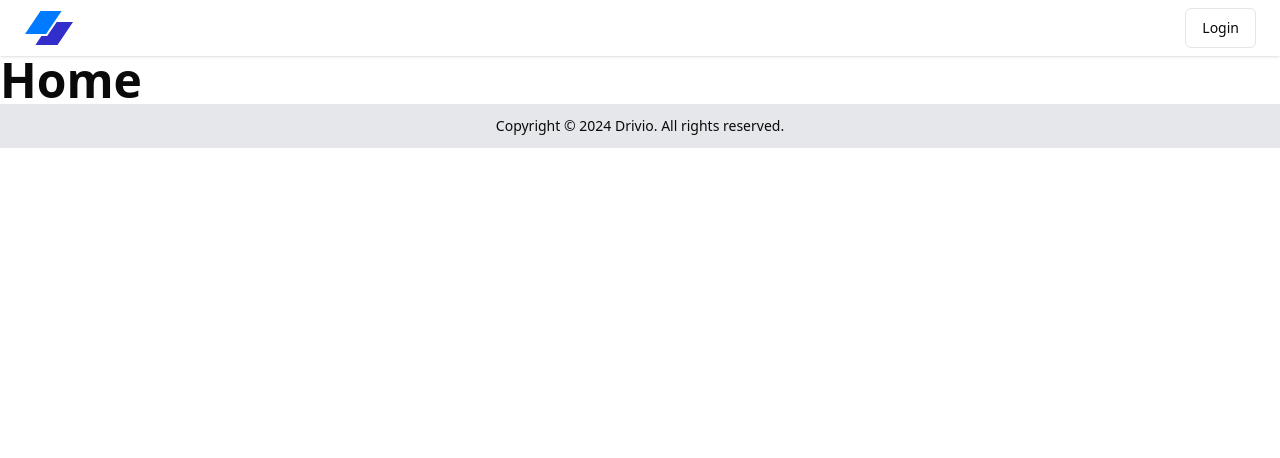
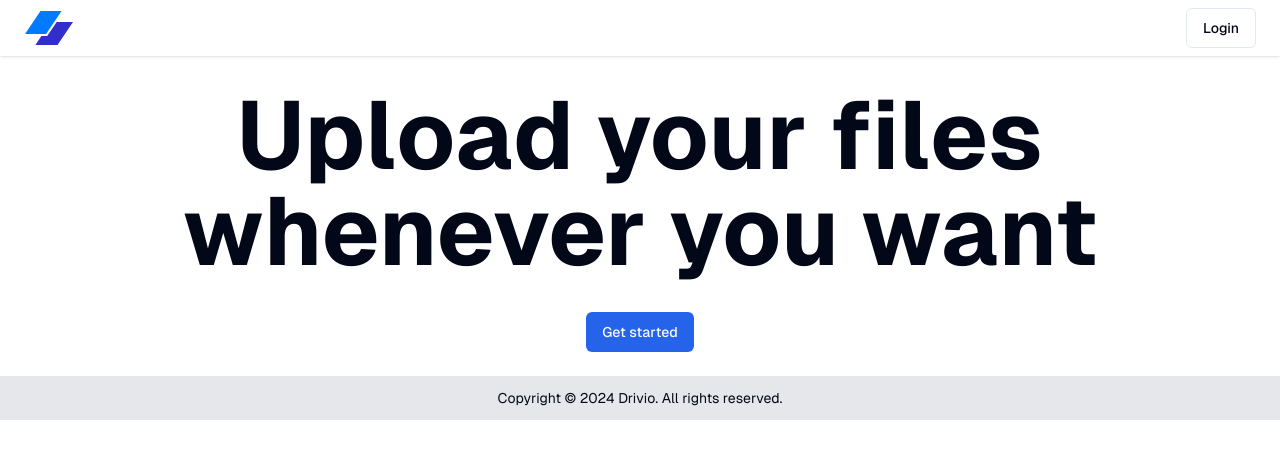
Before and after one commit to maharshidas001/drivio-file, a Next.js app: page / in a window 1280 px wide. Shown: the top 458 px of the page. Built offline with nearby package versions, Linux system fonts and the light colour scheme.

Commit message:
Home Page

```diff
--- /dev/null
+++ b/src/app/custom.css
@@ -0,0 +1,5 @@
+*,
+*::before,
+*:after {
+  @apply font-geistsans;
+}
--- a/src/app/globals.css
+++ b/src/app/globals.css
@@ -1,3 +1,5 @@
+@import './custom.css';
+
 @tailwind base;
 @tailwind components;
 @tailwind utilities;
@@ -5,52 +7,52 @@
 @layer base {
   :root {
     --background: 0 0% 100%;
-    --foreground: 0 0% 3.9%;
+    --foreground: 222.2 84% 4.9%;
     --card: 0 0% 100%;
-    --card-foreground: 0 0% 3.9%;
+    --card-foreground: 222.2 84% 4.9%;
     --popover: 0 0% 100%;
-    --popover-foreground: 0 0% 3.9%;
-    --primary: 0 0% 9%;
-    --primary-foreground: 0 0% 98%;
-    --secondary: 0 0% 96.1%;
-    --secondary-foreground: 0 0% 9%;
-    --muted: 0 0% 96.1%;
-    --muted-foreground: 0 0% 45.1%;
-    --accent: 0 0% 96.1%;
-    --accent-foreground: 0 0% 9%;
+    --popover-foreground: 222.2 84% 4.9%;
+    --primary: 221.2 83.2% 53.3%;
+    --primary-foreground: 210 40% 98%;
+    --secondary: 210 40% 96.1%;
+    --secondary-foreground: 222.2 47.4% 11.2%;
+    --muted: 210 40% 96.1%;
+    --muted-foreground: 215.4 16.3% 46.9%;
+    --accent: 210 40% 96.1%;
+    --accent-foreground: 222.2 47.4% 11.2%;
     --destructive: 0 84.2% 60.2%;
-    --destructive-foreground: 0 0% 98%;
-    --border: 0 0% 89.8%;
-    --input: 0 0% 89.8%;
-    --ring: 0 0% 3.9%;
+    --destructive-foreground: 210 40% 98%;
+    --border: 214.3 31.8% 91.4%;
+    --input: 214.3 31.8% 91.4%;
+    --ring: 221.2 83.2% 53.3%;
+    --radius: 0.5rem;
     --chart-1: 12 76% 61%;
     --chart-2: 173 58% 39%;
     --chart-3: 197 37% 24%;
     --chart-4: 43 74% 66%;
     --chart-5: 27 87% 67%;
-    --radius: 0.5rem;
   }
 
   .dark {
-    --background: 0 0% 3.9%;
-    --foreground: 0 0% 98%;
-    --card: 0 0% 3.9%;
-    --card-foreground: 0 0% 98%;
-    --popover: 0 0% 3.9%;
-    --popover-foreground: 0 0% 98%;
-    --primary: 0 0% 98%;
-    --primary-foreground: 0 0% 9%;
-    --secondary: 0 0% 14.9%;
-    --secondary-foreground: 0 0% 98%;
-    --muted: 0 0% 14.9%;
-    --muted-foreground: 0 0% 63.9%;
-    --accent: 0 0% 14.9%;
-    --accent-foreground: 0 0% 98%;
+    --background: 222.2 84% 4.9%;
+    --foreground: 210 40% 98%;
+    --card: 222.2 84% 4.9%;
+    --card-foreground: 210 40% 98%;
+    --popover: 222.2 84% 4.9%;
+    --popover-foreground: 210 40% 98%;
+    --primary: 217.2 91.2% 59.8%;
+    --primary-foreground: 222.2 47.4% 11.2%;
+    --secondary: 217.2 32.6% 17.5%;
+    --secondary-foreground: 210 40% 98%;
+    --muted: 217.2 32.6% 17.5%;
+    --muted-foreground: 215 20.2% 65.1%;
+    --accent: 217.2 32.6% 17.5%;
+    --accent-foreground: 210 40% 98%;
     --destructive: 0 62.8% 30.6%;
-    --destructive-foreground: 0 0% 98%;
-    --border: 0 0% 14.9%;
-    --input: 0 0% 14.9%;
-    --ring: 0 0% 83.1%;
+    --destructive-foreground: 210 40% 98%;
+    --border: 217.2 32.6% 17.5%;
+    --input: 217.2 32.6% 17.5%;
+    --ring: 224.3 76.3% 48%;
     --chart-1: 220 70% 50%;
     --chart-2: 160 60% 45%;
     --chart-3: 30 80% 55%;
--- a/src/app/layout.jsx
+++ b/src/app/layout.jsx
@@ -24,12 +24,12 @@ export default function RootLayout({ children }) {
       <body
         className={`${geistSans.variable} ${geistMono.variable} antialiased`}
       >
-        <div>
+        <main>
           <Header />
           <div className="w-full" style={{
             minHeight: 'calc(100vh - 48px)'
           }}>{children}</div>
-        </div>
+        </main>
       </body>
     </html>
   );
--- a/src/app/page.jsx
+++ b/src/app/page.jsx
@@ -1,12 +1,17 @@
 import Footer from "@/components/Footer";
+import MaxWidthWrapper from "@/components/MaxWidthWrapper";
+import { Button } from "@/components/ui/button";
 
 const Home = () => {
   return (
     <>
-      <div>
-        <h1 className="text-5xl font-semibold">Home</h1>
-        <Footer />
-      </div>
+      <section className="mb-6">
+        <MaxWidthWrapper className={'mt-8 text-center'}>
+          <h1 className="text-5xl sm:text-6xl md:text-7xl lg:text-8xl font-bold text-center">Upload your files whenever you want</h1>
+          <Button className={'mt-8'}>Get started</Button>
+        </MaxWidthWrapper>
+      </section>
+      <Footer />
     </>
   )
 }
--- a/src/components/MaxWidthWrapper.jsx
+++ b/src/components/MaxWidthWrapper.jsx
@@ -1,7 +1,9 @@
-const MaxWidthWrapper = ({ children }) => {
+import { cn } from "@/lib/utils";
+
+const MaxWidthWrapper = ({ className, children }) => {
   return (
     <>
-      <div className="mx-auto max-w-screen-xl px-3 sm:px-6">
+      <div className={cn("mx-auto max-w-screen-xl px-3 sm:px-6", className)}>
         {children}
       </div>
     </>
--- a/tailwind.config.js
+++ b/tailwind.config.js
@@ -54,6 +54,10 @@ module.exports = {
         lg: 'var(--radius)',
         md: 'calc(var(--radius) - 2px)',
         sm: 'calc(var(--radius) - 4px)'
+      },
+      fontFamily: {
+        geistmono: ['var(--font-geist-mono)'],
+        geistsans: ['var(--font-geist-sans)'],
       }
     }
   },
```
Lines whose indentation alone changed are shown as unchanged.
